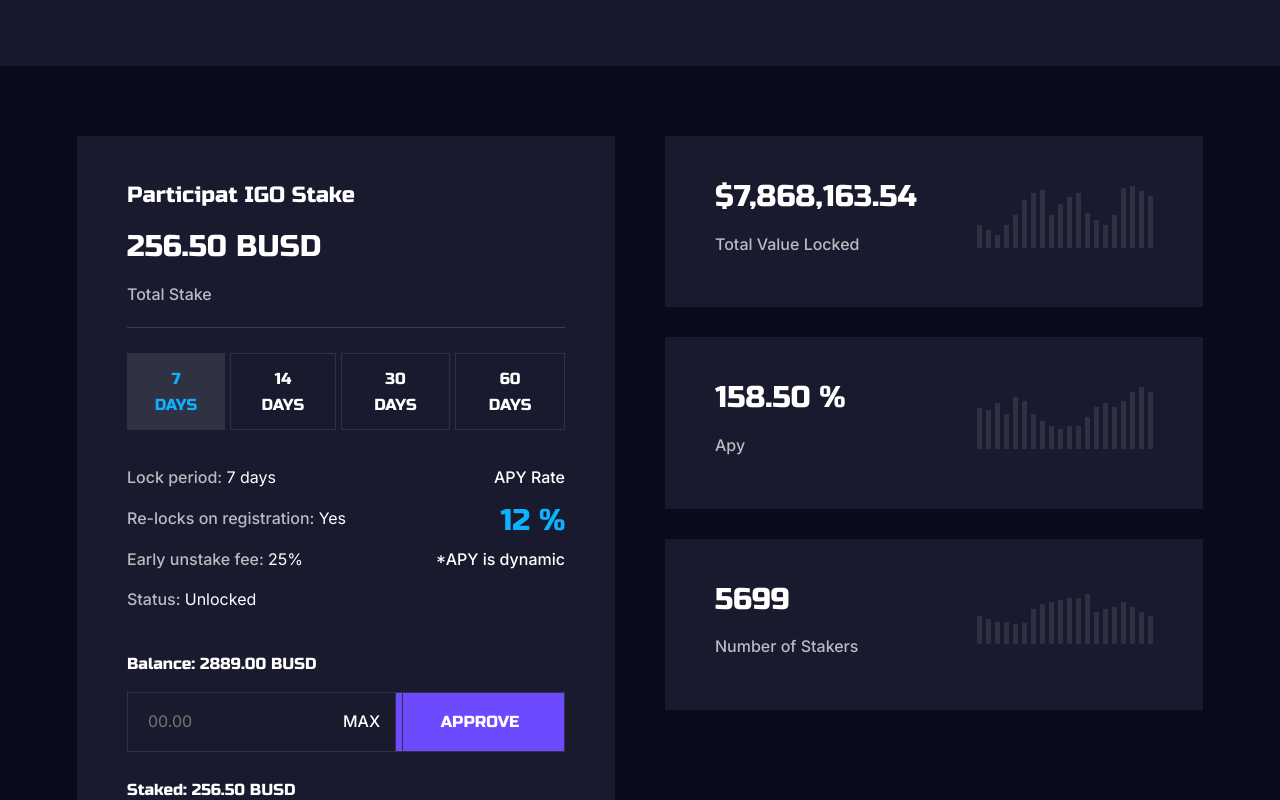
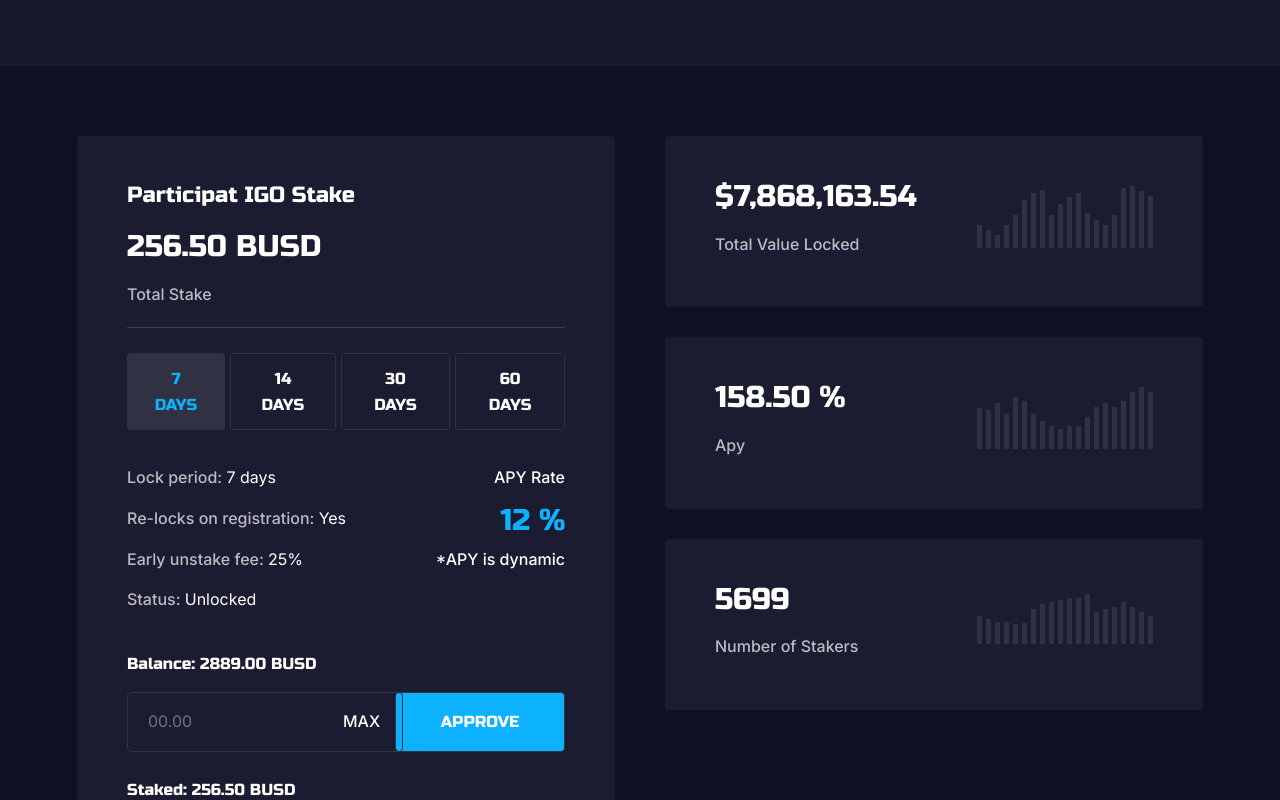
Before and after one commit to codeChef8888/xyz, a Next.js app: page /staking in a window 1280 px wide. Shown: the part 280-1080 px from the top of the page. Built offline with nearby package versions, Linux system fonts and the light colour scheme; a web font is replaced by a local one.

Commit message:
Staking Page

```diff
--- a/pages/staking.tsx
+++ b/pages/staking.tsx
@@ -1,3 +1,4 @@
+/* eslint-disable @next/next/no-img-element */
 import type { NextPage } from "next";
 import Link from "next/link";
 import { useState } from "react";
@@ -53,7 +54,7 @@
         <div className="container">
           <div className="row pt-70">
             <div className="col-lg-6 pr-25 md-pr-15">
-              <div className="project-item">
+              <div className="project-item" style={{borderRadius: "4px"}}>
                 <div className="project-info border-bottom-2">
                   <h4 className="mb-15">Participat IGO Stake</h4>
                   <h3 className="mb-15">
@@ -62,7 +63,7 @@
                   <span>Total Stake</span>
                 </div>
                 <ul className="date-listing mb-35">
-                  <li className="StakeTablinks" id="defaultOpen">
+                  <li className="StakeTablinks" id="defaultOpen" style={{borderRadius: "4px"}}>
                     <button
                       onClick={(e) => openTab(e, "sevenDays")}
                       className={currentValue == "sevenDays" ? "active" : ""}
@@ -70,7 +71,7 @@
                       7 Days
                     </button>
                   </li>
-                  <li className="StakeTablinks">
+                  <li className="StakeTablinks" style={{borderRadius: "4px"}}>
                     <button
                       onClick={(e) => openTab(e, "fourteenDays")}
                       className={currentValue == "fourteenDays" ? "active" : ""}
@@ -78,7 +79,7 @@
                       14 Days
                     </button>
                   </li>
-                  <li className="StakeTablinks">
+                  <li className="StakeTablinks" style={{borderRadius: "4px"}}>
                     <button
                       onClick={(e) => openTab(e, "thirtyDays")}
                       className={currentValue == "thirtyDays" ? "active" : ""}
@@ -86,7 +87,7 @@
                       30 Days
                     </button>
                   </li>
-                  <li className="StakeTablinks">
+                  <li className="StakeTablinks" style={{borderRadius: "4px"}}>
                     <button
                       onClick={(e) => openTab(e, "sixtyDays")}
                       className={currentValue == "sixtyDays" ? "active" : ""}
@@ -217,7 +218,7 @@
                 <div className="project-form-list">
                   <h5 className="mb-18">Balance: 2889.00 BUSD</h5>
                   <div className="balance-form-area mb-27">
-                    <input type="text" placeholder="00.00" />
+                    <input type="text" placeholder="00.00" style={{borderRadius: "4px"}}/>
                     <span className="max">MAX</span>
                     <div className="white-shape-small approve">
                       <input type="submit" value="Approve" />
@@ -228,7 +229,7 @@
                   </div>
                   <h5 className="mb-18">Staked: 256.50 BUSD</h5>
                   <div className="balance-form-area">
-                    <input type="text" placeholder="0.00" />
+                    <input type="text" placeholder="0.00" style={{borderRadius: "4px"}}/>
                     <span className="max">MAX</span>
                     <div className="white-shape-small">
                       <input type="submit" value="Withdraw" />
@@ -241,7 +242,7 @@
               </div>
             </div>
             <div className="col-lg-6 pl-25 md-pl-15">
-              <div className="project-item project-value-inner d-flex justify-content-between align-items-center mb-30">
+              <div className="project-item project-value-inner d-flex justify-content-between align-items-center mb-30 rounded">
                 <div className="project-value">
                   <h3 className="mb-15">$7,868,163.54</h3>
                   <span>Total Value Locked</span>
@@ -254,7 +255,7 @@
                   />
                 </div>
               </div>
-              <div className="project-item project-value-inner d-flex justify-content-between align-items-center mb-30">
+              <div className="project-item project-value-inner d-flex justify-content-between align-items-center mb-30 rounded">
                 <div className="project-value">
                   <h3 className="mb-15">158.50 %</h3>
                   <span>Apy</span>
@@ -267,7 +268,7 @@
                   />
                 </div>
               </div>
-              <div className="project-item project-value-inner d-flex justify-content-between align-items-center">
+              <div className="project-item project-value-inner d-flex justify-content-between align-items-center rounded">
                 <div className="project-value">
                   <h3 className="mb-15">5699</h3>
                   <span>Number of Stakers</span>
```
Also changed, not shown: public/assets/css/style.css.
